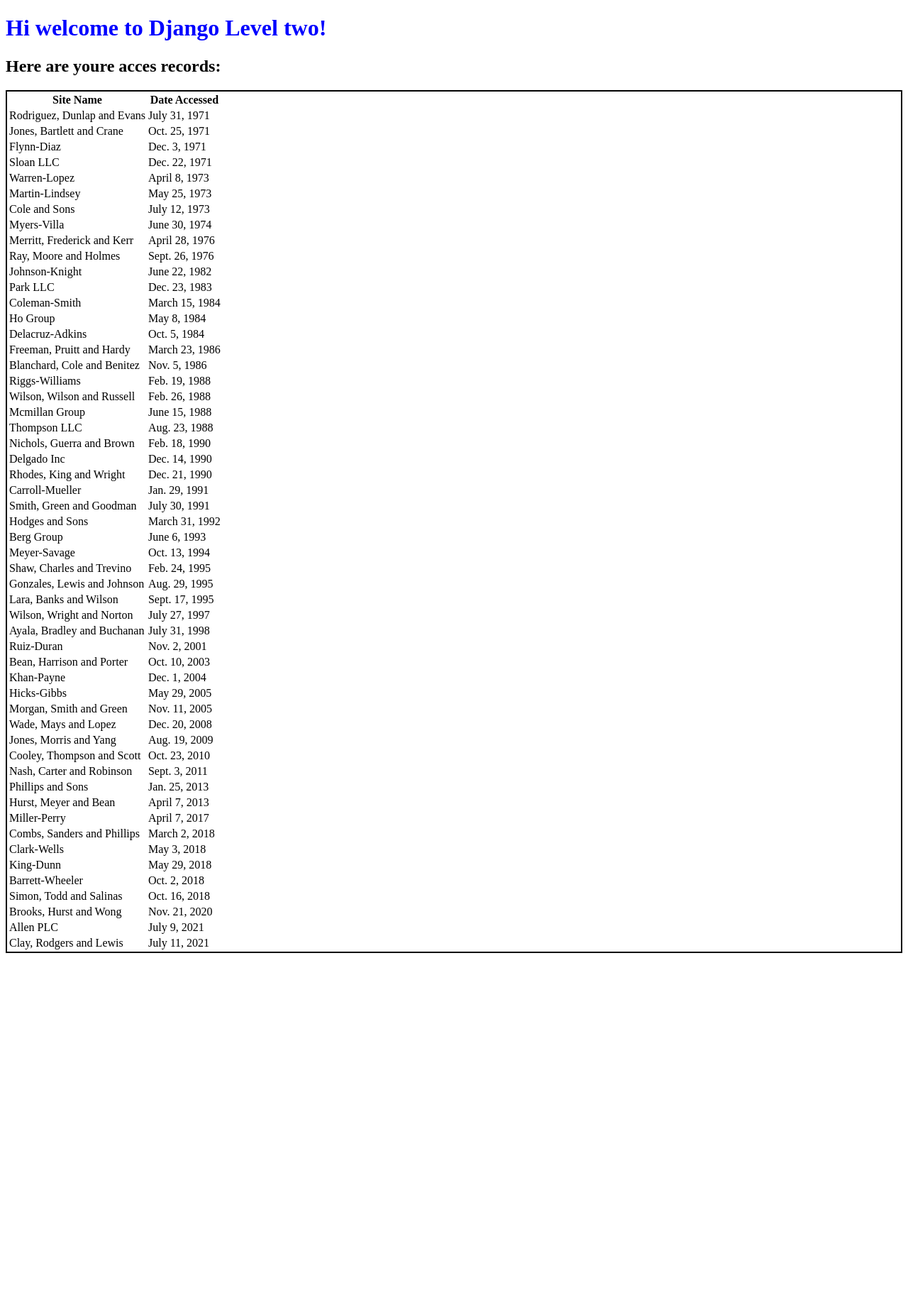
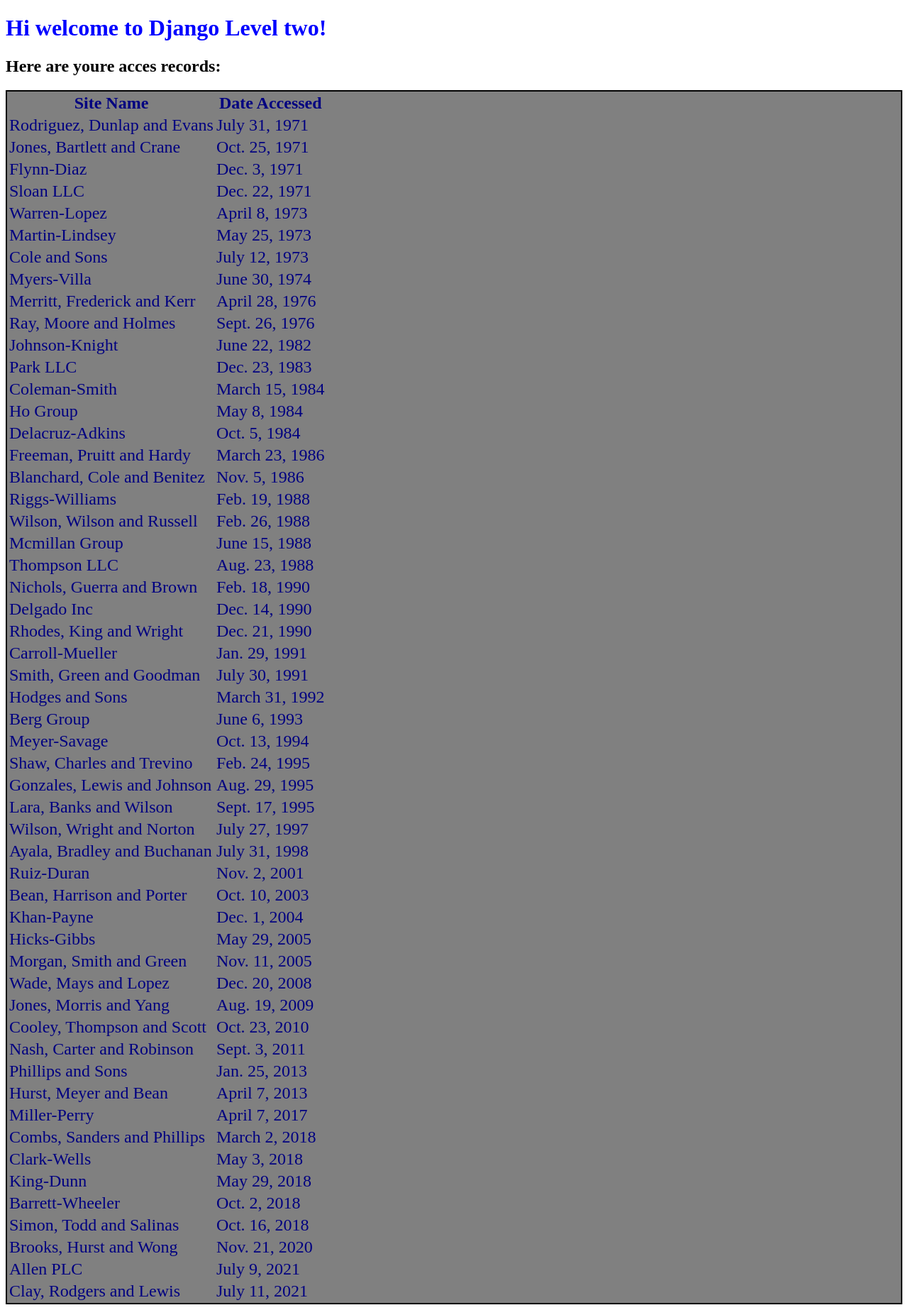
Before and after one commit to mjcupial/django_exe, a Django app: page / in a window 1280 px wide. Shown: the whole page at 71% size. Before the commit the page ends 1343 px from the top, so only its background shows below. Run offline with Django 4.2, Linux system fonts and the light colour scheme; data comes from the database, SQL or seed files in the repository.

Commit message:
make it more good-looking by css file

```diff
--- a/first_project/static/css/mystyle.css
+++ b/first_project/static/css/mystyle.css
@@ -1,6 +1,10 @@
 h1{
     color: blue;
 }
-.djangotwo {
-    border: 2px solid black
+
+.table-container {
+    font-size: 1.5em;
+    border: 2px solid black;
+    color: navy;
+    background-color:grey;
 }
--- a/first_project/templates/first_app/index.html
+++ b/first_project/templates/first_app/index.html
@@ -9,7 +9,7 @@
     <body>
         <h1>Hi welcome to Django Level two!</h1>
         <h2>Here are youre acces records:</h2>
-        <div class="djangotwo">
+        <div class="table-container">
             {% if access_records %}
             <table>
                 <thead>
```
